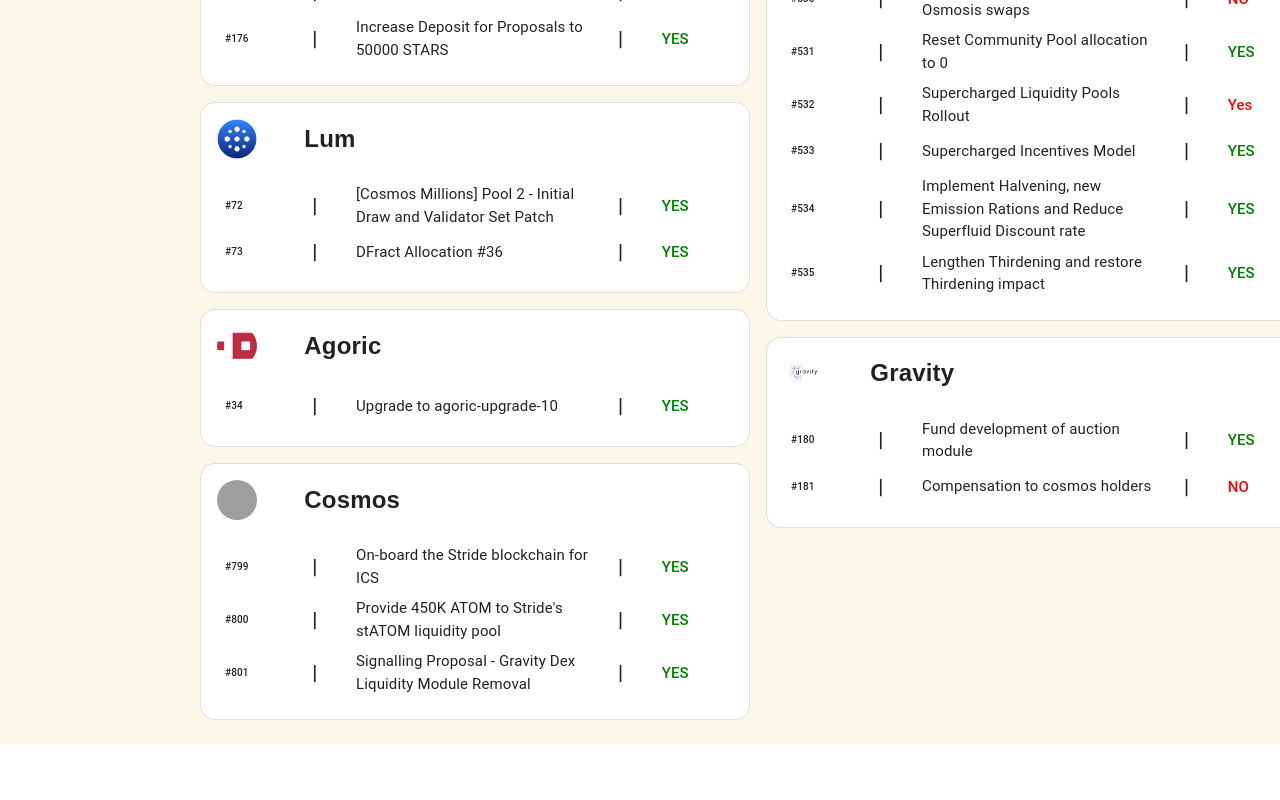
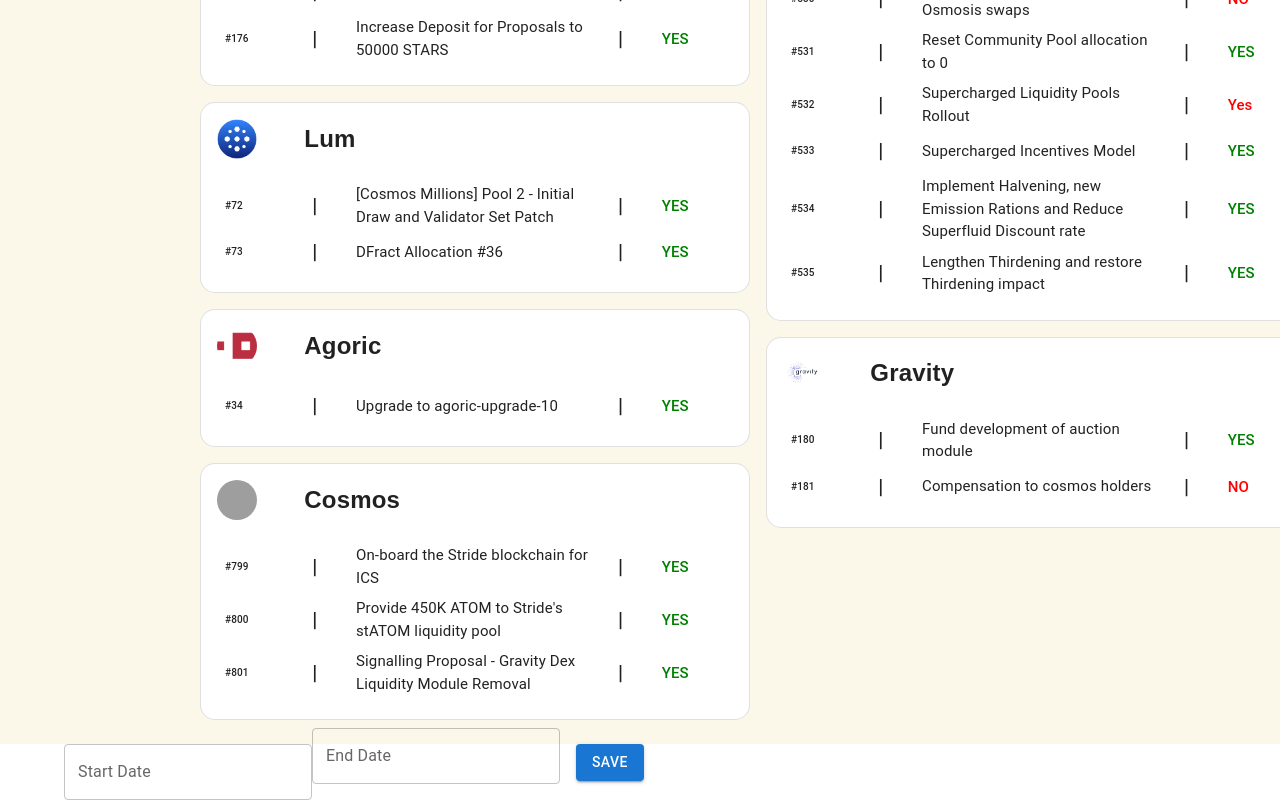
Before and after one commit to pavania1/Governance-votes, a React (Create React App) app: page / in a window 1280 px wide. Shown: the part 243-1043 px from the top of the page. Before the commit the page ends 987 px from the top, so only its background shows below. Built offline with nearby package versions, Linux system fonts and the light colour scheme; grey boxes are pictures that could not be loaded.

Commit message:
Adding Date

```diff
--- a/package.json
+++ b/package.json
@@ -5,11 +5,15 @@
   "dependencies": {
     "@emotion/react": "^11.11.1",
     "@emotion/styled": "^11.11.0",
+    "@mui/icons-material": "^5.14.7",
     "@mui/lab": "^5.0.0-alpha.142",
     "@mui/material": "^5.14.7",
+    "@mui/x-date-pickers": "^6.12.1",
     "@testing-library/jest-dom": "^5.17.0",
     "@testing-library/react": "^13.4.0",
     "@testing-library/user-event": "^13.5.0",
+    "date-fns": "^2.30.0",
+    "dayjs": "^1.11.9",
     "html2canvas": "^1.4.1",
     "react": "^18.2.0",
     "react-dom": "^18.2.0",
--- a/src/App.js
+++ b/src/App.js
@@ -1,8 +1,8 @@
 import MainPage from './components/MainPage';
 import './App.css';
-import {data2} from "./components/Data"
-
+import {data2} from "./components/Data";
 import Screenshot from './components/Screenshot';
+import Date from './components/Date';
 function App() {
   console.log(data2)
   return (
@@ -10,6 +10,7 @@
 
 
     <Screenshot/>
+    <Date/>
     </div>
   );
 }
--- /dev/null
+++ b/src/components/Date.js
@@ -0,0 +1,58 @@
+import React, { useState } from 'react';
+import { DatePicker } from '@mui/x-date-pickers/DatePicker';
+import { AdapterDayjs } from '@mui/x-date-pickers/AdapterDayjs';
+import { LocalizationProvider } from '@mui/x-date-pickers/LocalizationProvider';
+import Button from '@mui/material/Button';
+
+import { Container, Grid } from '@mui/material';
+
+
+const DateSelector = () => {
+  const [startDate, setStartDate] = useState(null);
+  const [endDate, setEndDate] = useState(null);
+
+  const handleStartDateChange = (date) => {
+    setStartDate(date);
+  };
+
+  const handleEndDateChange = (date) => {
+    setEndDate(date);
+  };
+
+  return (
+    <Container>
+      <Grid container spacing={2}>
+        <Grid item>
+          <LocalizationProvider dateAdapter={AdapterDayjs}>
+            <DatePicker
+            label="Start Date"
+            value={startDate}
+            onChange={handleStartDateChange}
+            renderInput={(params) => <input {...params.inputProps} />}
+            />
+          </LocalizationProvider>
+        </Grid>
+
+
+        <LocalizationProvider dateAdapter={AdapterDayjs}>
+          <DatePicker
+            label="End Date"
+            value={endDate}
+            onChange={handleEndDateChange}
+            renderInput={(params) => <input {...params.inputProps} />}
+          />
+
+        </LocalizationProvider>
+
+
+        <Grid item>
+          <Button variant="contained" color="primary">
+            Save
+          </Button>
+        </Grid>
+      </Grid>
+    </Container>
+  );
+};
+
+export default DateSelector;
```
Also changed, not shown: 1 other file (tests, documents, lock files or other folders).
